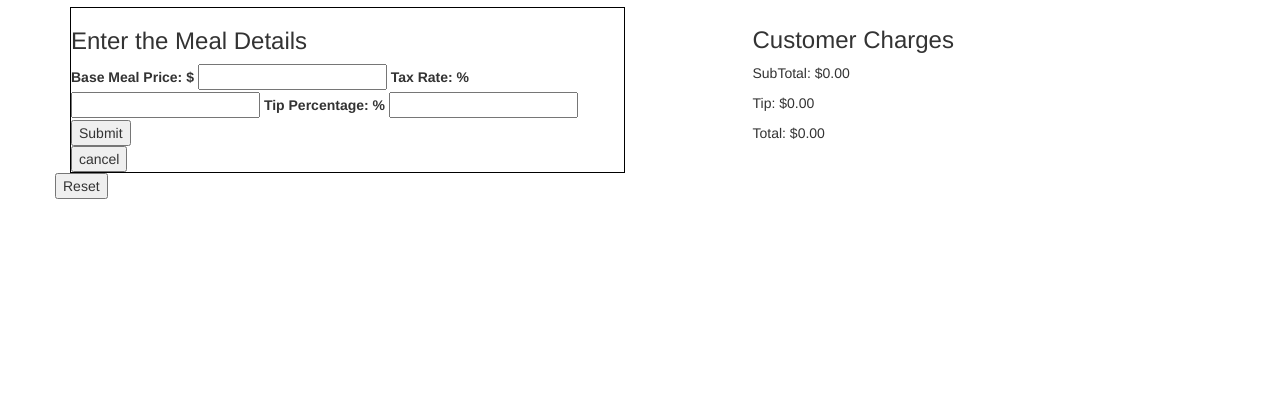
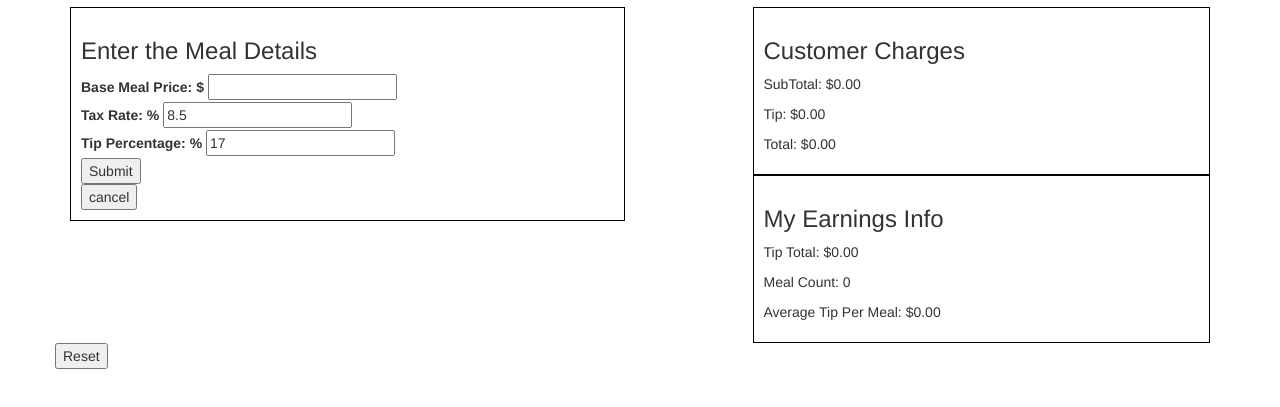
Before and after one commit to drabinowitz/ngMealCalculator, a plain HTML site: page index.html in a window 1280 px wide. Shown: the part 63-470 px from the top of the page. Drawn offline with nearby package versions, Linux system fonts and the light colour scheme.

Commit message:
added styling

```diff
--- a/index.html
+++ b/index.html
@@ -23,19 +23,31 @@
 
 					<h3 class="mdTitle">Enter the Meal Details</h3>
 
-					<form name="mdForm" novalidate ng-submit="submit()">
+					<form name="mdForm" novalidate ng-submit="submit()" class="mdForm">
+
+						<div>
 
 							<label for="basePrice">Base Meal Price: $</label>
 
 							<input name="basePrice" type="number" ng-model="inputs.basePrice" ng-required="true">
 
+						</div>
+
+						<div>
+
 							<label for="taxRate">Tax Rate: %</label>
 
 							<input name="taxRate" type="number" ng-model="inputs.taxRate" ng-required="true">
 
+						</div>
+
+						<div>
+
 							<label for="tipPercentage">Tip Percentage: %</label>
 
 							<input name="tipPercentage" type="number" ng-model="inputs.tipPercentage" ng-required="true">
+
+						</div>
 
 						<input class="mdSubmit" type="submit" name="submit" value="Submit">
 
@@ -63,6 +75,18 @@
 
 				</section>
 
+				<section class="earningsInfo" ng-controller="eiCtrl">
+
+					<h3>My Earnings Info</h3>
+
+					<p>Tip Total: {{ earnings.tipTotal | currency }}</p>
+
+					<p>Meal Count: {{ earnings.mealCount | number:0 }}</p>
+
+					<p>Average Tip Per Meal: {{ earnings.tipAverage | currency }}</p>
+
+				</section>
+
 			</div>
 
 		</div>
--- a/mealCalculator.css
+++ b/mealCalculator.css
@@ -1,3 +1,14 @@
 .mealDetails{
 	border: 1px solid black;
+	padding: 10px;
 }
+
+.customerCharges{
+	border: 1px solid black;
+	padding: 10px;
+}
+
+.earningsInfo{
+	border: 1px solid black;
+	padding: 10px;
+}
--- a/mealCalculator.js
+++ b/mealCalculator.js
@@ -16,7 +16,12 @@ angular.module('mealCalculator',[])
 
 			$scope.submitted = false;
 
-			$rootScope.inputs={};
+			$rootScope.inputs={
+
+				taxRate: 8.5,
+				tipPercentage: 17.0
+
+			};
 
 		};
 
@@ -34,9 +39,9 @@ angular.module('mealCalculator',[])
 
 			if($scope.mdForm.$valid){
 
-				console.log('Form Submitted: ',$scope.inputs);
+				$rootScope.$broadcast('mdSubmit',$scope.inputs);
 
-				$rootScope.$broadcast('mdSubmit',$scope.inputs);
+				$scope.init();
 
 			} else {
 
@@ -46,4 +51,38 @@ angular.module('mealCalculator',[])
 
 		};
 
+	})
+
+	.controller('eiCtrl',function($rootScope,$scope){
+
+		var init = function(){
+
+			$scope.earnings={
+
+				tipTotal: 0.00,
+				mealCount: 0,
+				tipAverage: 0.00
+
+			};
+
+		}
+
+		init();
+
+		$scope.$on('reset',function(){
+
+			init();
+
+		});
+
+		$scope.$on('mdSubmit',function(event,inputs){
+
+			$scope.earnings.tipTotal += inputs.basePrice * inputs.tipPercentage / 100;
+
+			$scope.earnings.mealCount++;
+
+			$scope.earnings.tipAverage = $scope.earnings.tipTotal /  $scope.earnings.mealCount;
+
+		})
+
 	});
```
Lines whose indentation alone changed are shown as unchanged.
